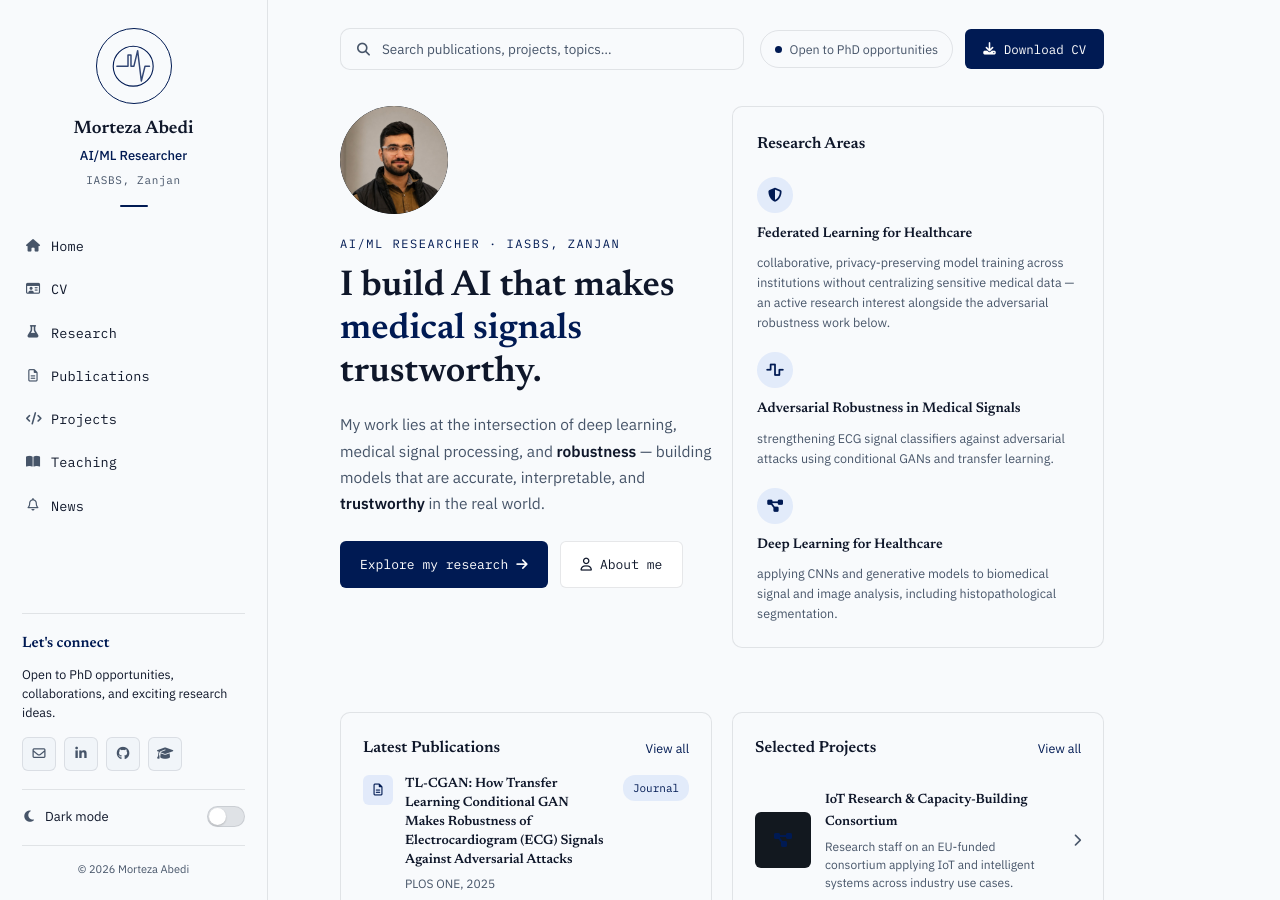
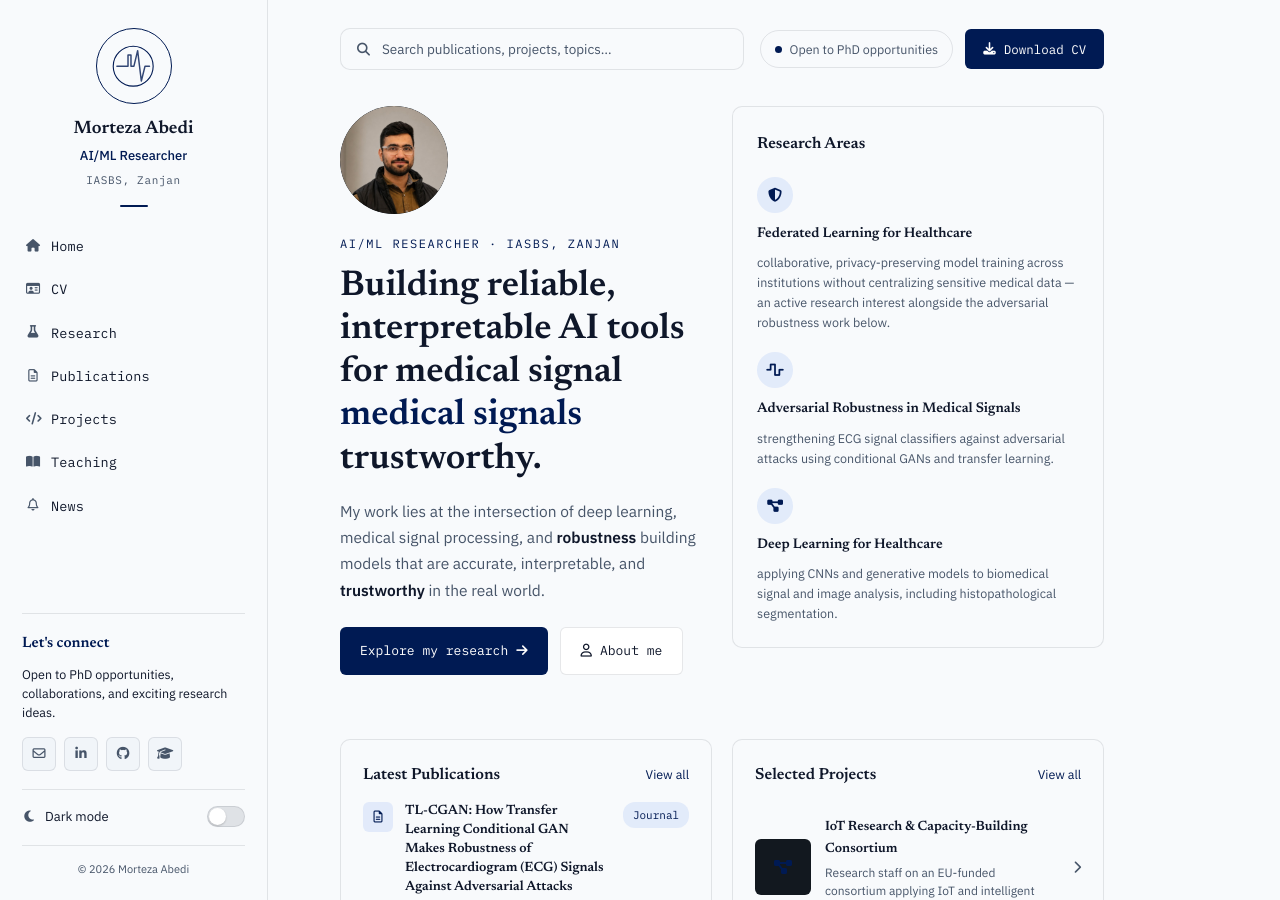
Before and after one commit to mortezatto/mortezatto.github.io, a Jekyll site: the page built from index.md, in a window 1280 px wide and 900 px high. Built offline with Jekyll 4.4.1, drawn with Linux system fonts in a browser that asks for light colours; comment, search, counter and statistics services are not loaded.

Commit message:
Update home page content

```diff
--- a/_includes/home-content.html
+++ b/_includes/home-content.html
@@ -21,8 +21,8 @@
       </span>
     </div>
     <div class="eyebrow"><span class="eyebrow-role">{{ site.job_title }}</span> <span class="eyebrow-sep">·</span> <span class="eyebrow-loc">{{ site.affiliation_short }}</span></div>
-    <h1 class="hero-headline">I build AI that makes <span class="accent-text">medical signals</span> trustworthy.</h1>
-    <p class="hero-lede">My work lies at the intersection of deep learning, medical signal processing, and <strong>robustness</strong> — building models that are accurate, interpretable, and <strong>trustworthy</strong> in the real world.</p>
+    <h1 class="hero-headline">Building reliable, interpretable AI tools for medical signal  <span class="accent-text">medical signals</span> trustworthy.</h1>
+    <p class="hero-lede">My work lies at the intersection of deep learning, medical signal processing, and <strong>robustness</strong>  building models that are accurate, interpretable, and <strong>trustworthy</strong> in the real world.</p>
     <div class="hero-actions">
       <a class="contact-btn contact-btn--primary" href="#research-focus">Explore my research <i class="fa-solid fa-arrow-right"></i></a>
       <a class="contact-btn contact-btn--secondary" href="{{ '/cv/' | relative_url }}"><i class="fa-regular fa-user"></i> About me</a>
```
